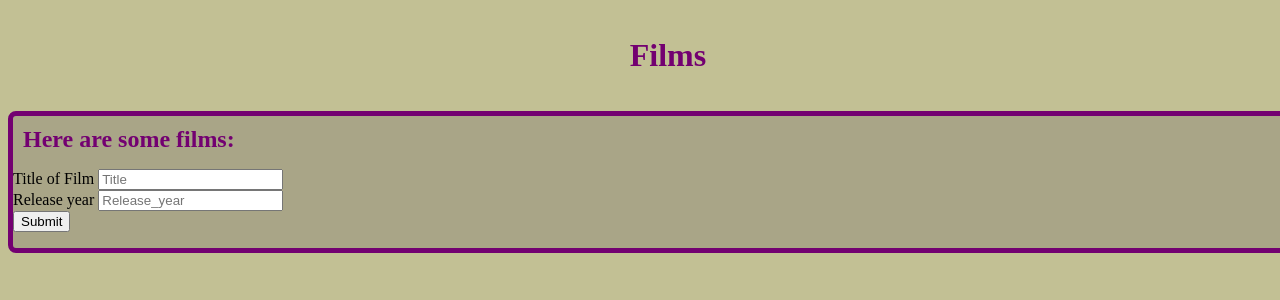
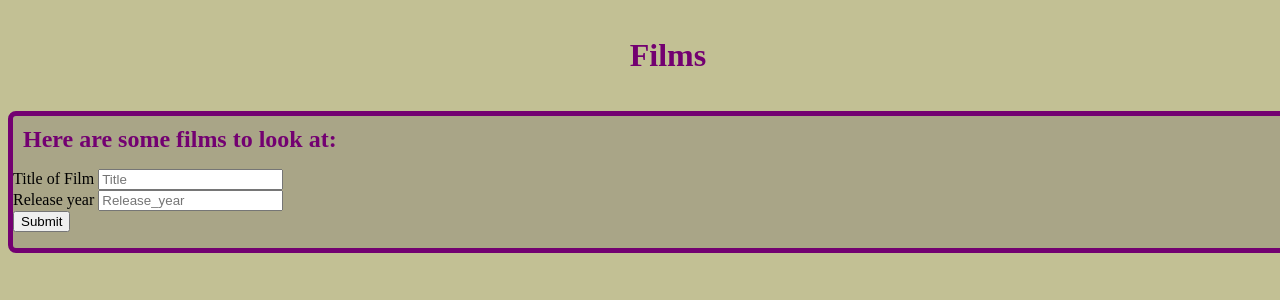
Before and after one commit to Kellygoulias/makers_book_store, a Flask app: template templates/films.html in a window 1280 px wide. Shown: the part 45-345 px from the top of the page. Run offline with Flask 3, Linux system fonts and the light colour scheme; the template is opened without the code that fills it, so the values that code supplies are empty.

Commit message:
adjusted HTML

```diff
--- a/templates/films.html
+++ b/templates/films.html
@@ -9,7 +9,7 @@
 
 
 <main>
-    <h2>Here are some films:</h2>
+    <h2>Here are some films to look at:</h2>
         <ul>
             {% for film in films %}
             <li>{{ film.title }} - {{film.release_year}}</li>
```
